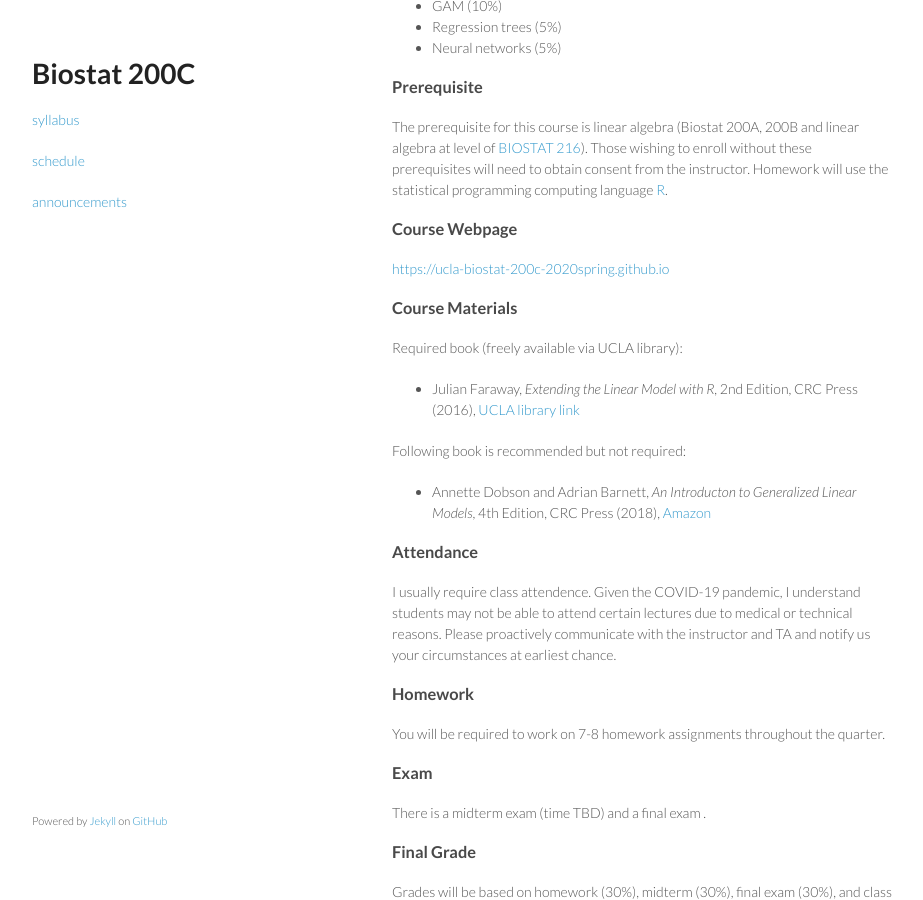
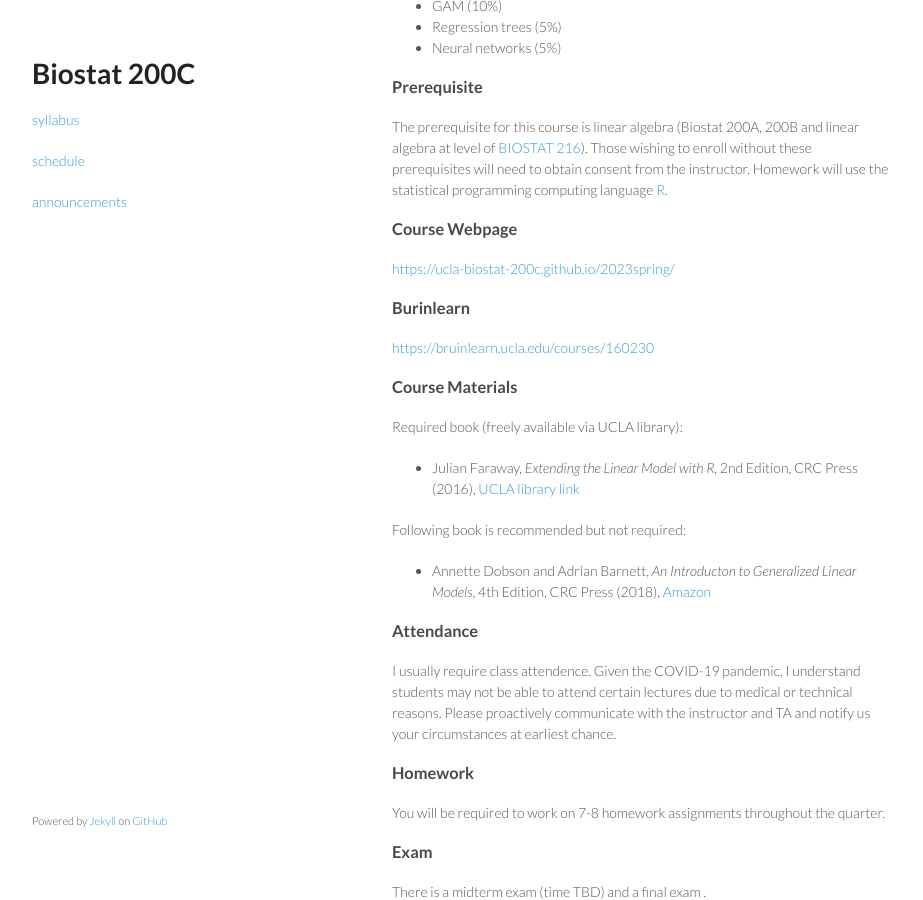
Before and after one commit to ucla-biostat-200c/2023spring, a Jekyll site: the page built from syllabus/syllabus.md, in a window 1280 px wide and 900 px high, scrolled down 792 px. Shown: the whole window, without its empty margins (178-1101 px from the left). Built offline with Jekyll 4.4.1, drawn with Linux system fonts in a browser that asks for light colours.

Commit message:
update link of the course webpage

```diff
--- a/syllabus/syllabus.html
+++ b/syllabus/syllabus.html
@@ -410,7 +410,11 @@ programming computing language <a href="https://www.r-project.org">R</a>.</p>
 </div>
 <div id="course-webpage" class="section level3">
 <h3>Course Webpage</h3>
-<p><a href="https://ucla-biostat-200c-2020spring.github.io" class="uri">https://ucla-biostat-200c-2020spring.github.io</a></p>
+<p><a href="https://ucla-biostat-200c.github.io/2023spring/" class="uri">https://ucla-biostat-200c.github.io/2023spring/</a></p>
+</div>
+<div id="burinlearn" class="section level3">
+<h3>Burinlearn</h3>
+<p><a href="https://bruinlearn.ucla.edu/courses/160230" class="uri">https://bruinlearn.ucla.edu/courses/160230</a></p>
 </div>
 <div id="course-materials" class="section level3">
 <h3>Course Materials</h3>
--- a/syllabus/syllabus.md
+++ b/syllabus/syllabus.md
@@ -47,7 +47,11 @@ The prerequisite for this course is linear algebra (Biostat 200A, 200B and linea
 
 ### Course Webpage
 
-<https://ucla-biostat-200c-2020spring.github.io>
+<https://ucla-biostat-200c.github.io/2023spring/>
+
+### Burinlearn
+
+<https://bruinlearn.ucla.edu/courses/160230>
 
 ### Course Materials
 
```
